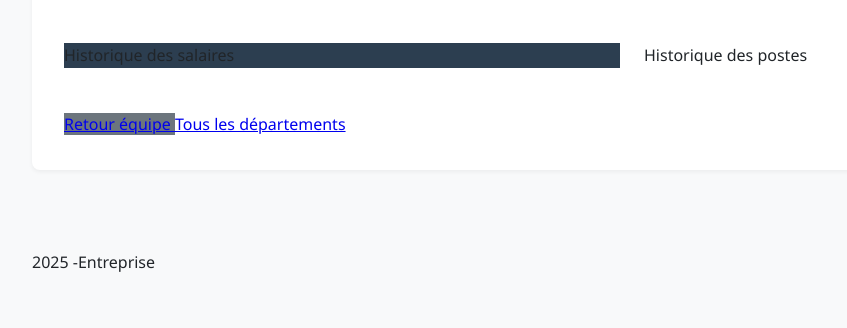
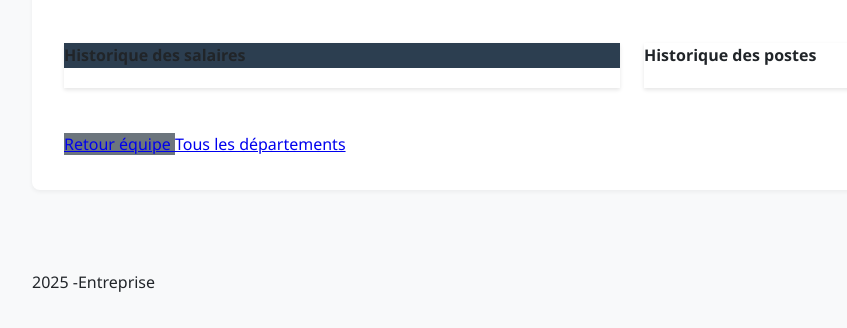
Before and after one commit to Brokenruku/tp--data-reel, a PHP site: page /employeesFiche.php in a window 1280 px wide. Shown: the part 312-640 px from the top of the page, without its empty margins (8-855 px from the left). Run offline with PHP 8.4, Linux system fonts and the light colour scheme; data that the repository does not hold is empty.

Commit message:
rajout des css

```diff
--- a/assets/css/custom.css
+++ b/assets/css/custom.css
@@ -115,3 +115,16 @@ tr:hover {
 .bg-primary {
     background-color: #2c3e50 !important;
 }
+
+.employee-detail .card {
+    margin-bottom: 20px;
+    box-shadow: 0 2px 4px rgba(0,0,0,0.1);
+}
+
+.employee-detail .card-header {
+    font-weight: 600;
+}
+
+.employee-detail table.table-sm td {
+    padding: 0.5rem;
+}
```
